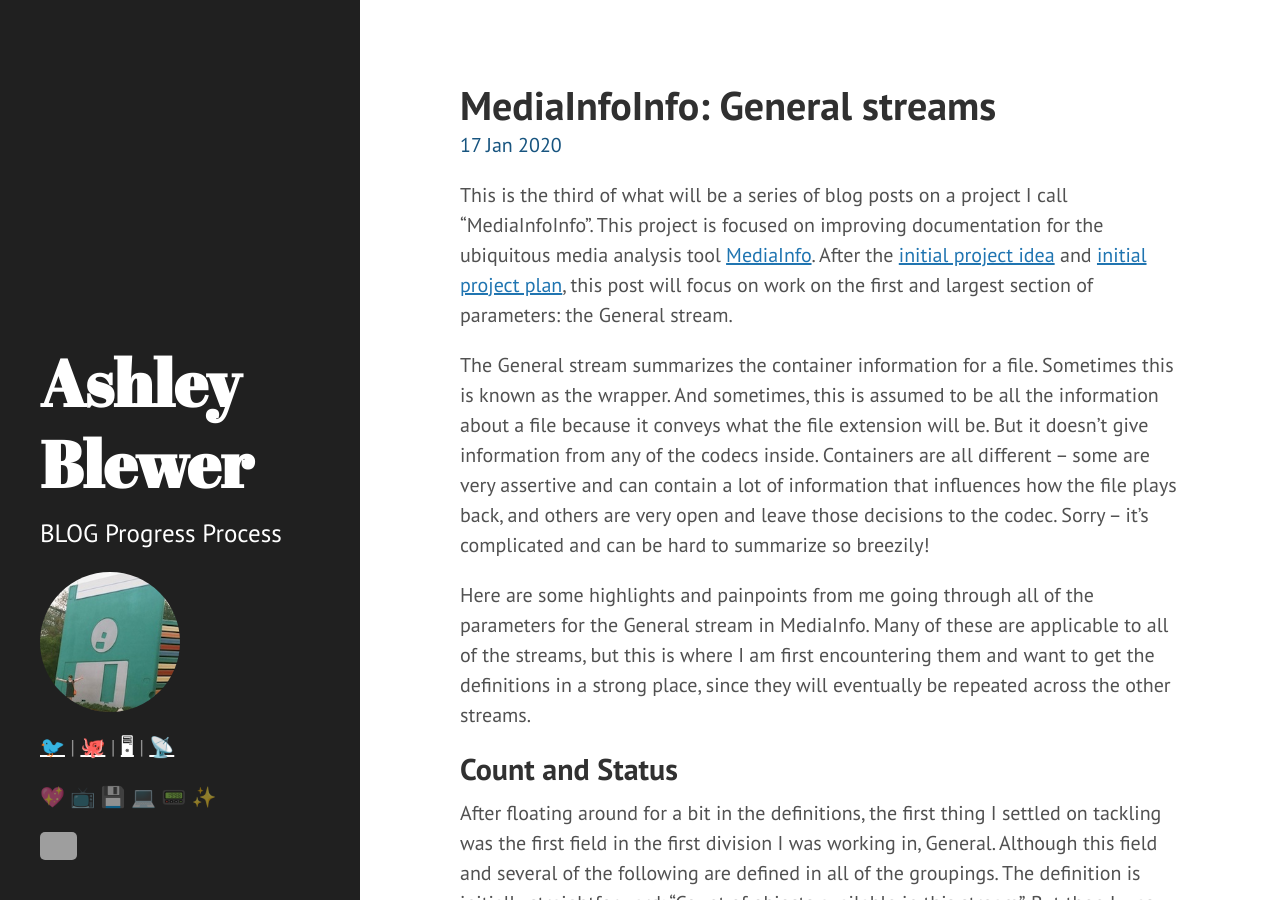
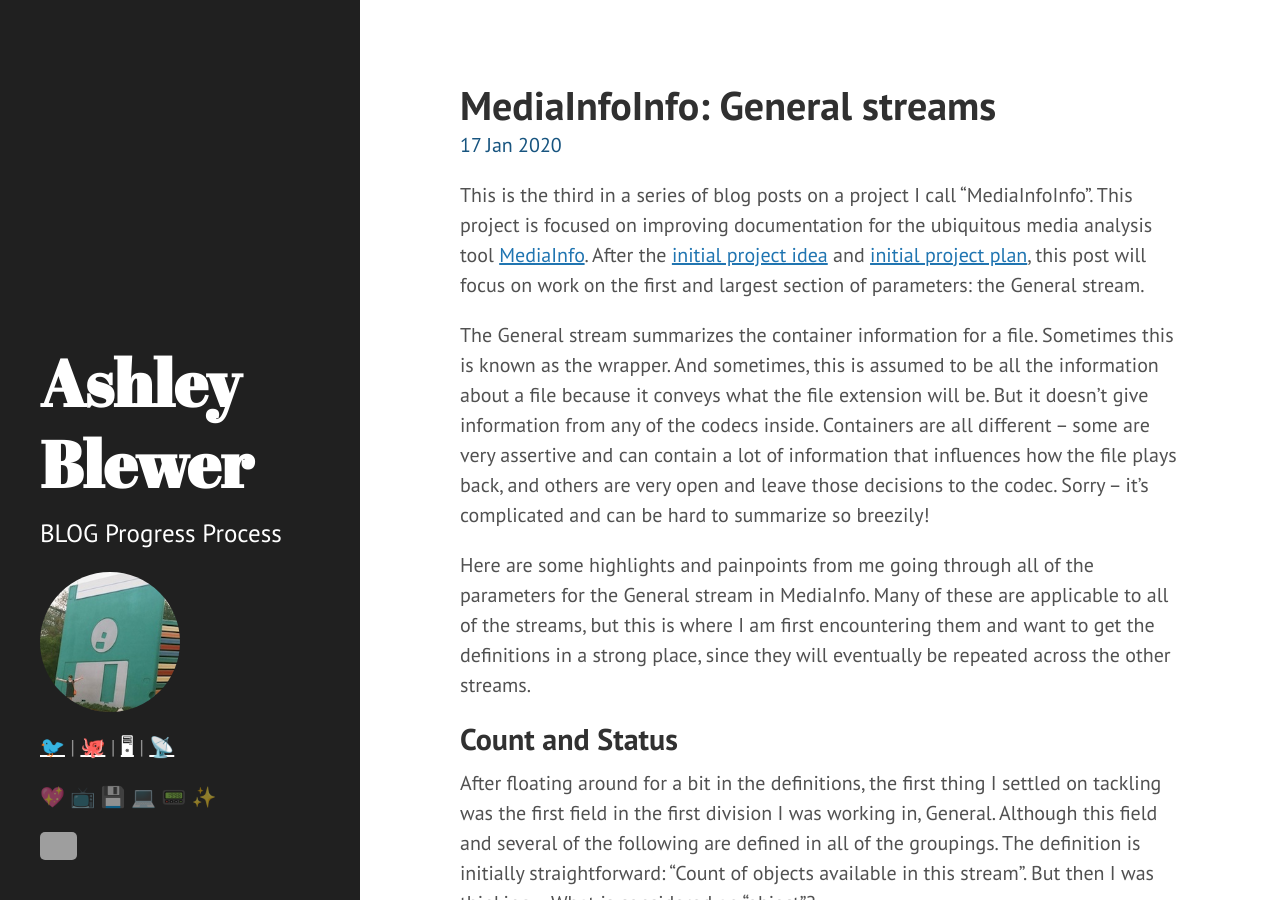
Before and after one commit to ablwr/ablwr.github.io, a Jekyll site: the page built from _posts/2020-01-17-mediainfoinfo-general-streams.md, in a window 1280 px wide and 900 px high. Built offline with Jekyll 4.4.1, drawn with Linux system fonts in a browser that asks for light colours; grey boxes are pictures that could not be loaded.

Commit message:
Note that the series is obviously happening, not future-tense

```diff
--- a/_posts/2020-01-17-mediainfoinfo-general-streams.md
+++ b/_posts/2020-01-17-mediainfoinfo-general-streams.md
@@ -4,7 +4,7 @@ title: "MediaInfoInfo: General streams"
 date: 2020-01-17 03:00:00 -0500
 ---
 
-This is the third of what will be a series of blog posts on a project I call "MediaInfoInfo". This project is focused on improving documentation for the ubiquitous media analysis tool [MediaInfo](https://mediaarea.net/MediaInfo). After the [initial project idea](https://bits.ashleyblewer.com/blog/2020/01/10/mediainfoinfo-initialize-project/) and [initial project plan](https://bits.ashleyblewer.com/blog/2020/01/17/mediainfoinfo-parameters-making-a-plan/), this post will focus on work on the first and largest section of parameters: the General stream.
+This is the third in a series of blog posts on a project I call "MediaInfoInfo". This project is focused on improving documentation for the ubiquitous media analysis tool [MediaInfo](https://mediaarea.net/MediaInfo). After the [initial project idea](https://bits.ashleyblewer.com/blog/2020/01/10/mediainfoinfo-initialize-project/) and [initial project plan](https://bits.ashleyblewer.com/blog/2020/01/17/mediainfoinfo-parameters-making-a-plan/), this post will focus on work on the first and largest section of parameters: the General stream.
 
 The General stream summarizes the container information for a file. Sometimes this is known as the wrapper. And sometimes, this is assumed to be all the information about a file because it conveys what the file extension will be. But it doesn't give information from any of the codecs inside. Containers are all different -- some are very assertive and can contain a lot of information that influences how the file plays back, and others are very open and leave those decisions to the codec. Sorry -- it's complicated and can be hard to summarize so breezily!
 
```
